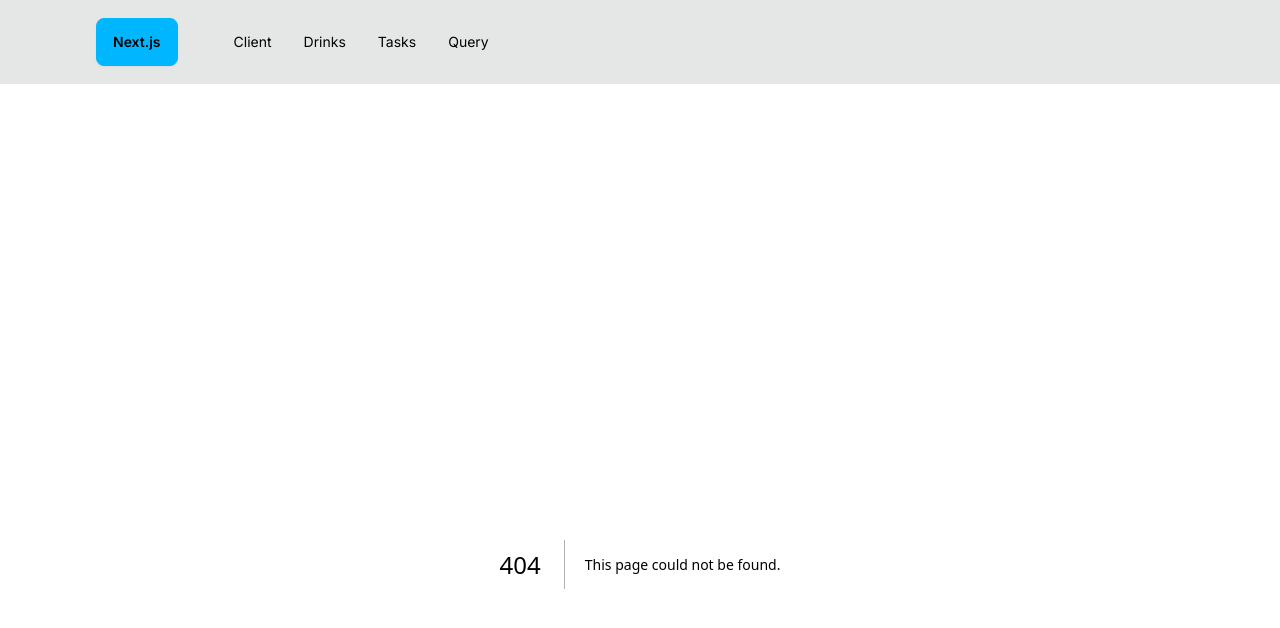
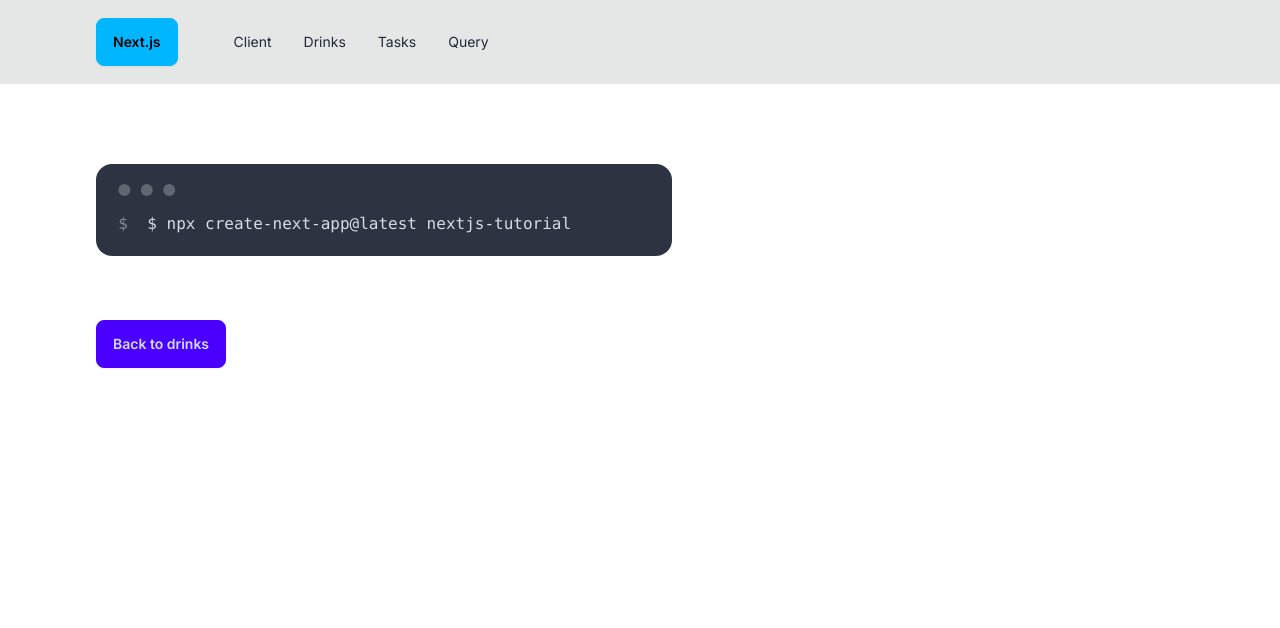
Before and after one commit to tawounfouet/next-js-tutorial, a Next.js app: page /drinks/1 in a window 1280 px wide. Before the commit this address had no page. Shown: the top 628 px of the page. Built offline with nearby package versions, Linux system fonts and the light colour scheme; no server answers.

Commit message:
adding single page

```diff
--- /dev/null
+++ b/app/drinks/[id]/page.js
@@ -0,0 +1,31 @@
+import Link from 'next/link';
+const url = 'https://www.thecocktaildb.com/api/json/v1/1/lookup.php?i=';
+
+const getSingleDrink = async (id) => {
+  const res = await fetch(`${url}${id}`);
+  if (!res.ok) {
+    throw new Error('Failed to fetch drink');
+  }
+  return res.json();
+}
+
+
+const SingleDrinkPage = async ({ params }) => {
+    const  data  = getSingleDrink(params.id);
+    console.log(data);
+    // const title = data?.drinks[0]?.strDrink;
+    // const imgSrc = data?.drinks[0]?.strDrinkThumb;
+
+    // console.log(title, imgSrc);
+
+    return <div>
+        <Link href='/drinks' className='btn btn-primary mt-8 mb-12'>
+            Back to drinks
+        </Link>
+        {/* <h1 className='text-4xl font-bold mb-8'>{title}</h1> */}
+    </div>
+
+
+}
+
+export default SingleDrinkPage;
--- /dev/null
+++ b/app/drinks/layout.js
@@ -0,0 +1,15 @@
+const DrinkLayout = ({ children }) => {
+    return (
+        <div className="max-w-xl">
+            <div className="mockup-code mb-8">
+                <pre data-prefix="$">
+                    <code className="language-js">
+                        $ npx create-next-app@latest nextjs-tutorial
+                    </code>
+                </pre>
+            </div>
+            {children}
+        </div>
+    );
+}
+export default DrinkLayout;
--- a/app/drinks/page.js
+++ b/app/drinks/page.js
@@ -1,25 +1,30 @@
-const url = 'https://www.thecocktaildb.com/api/json/v1/1/search.php?s=margarita';
+
+import DrinksList from '@/components/DrinksList';
+
+const url = 'https://www.thecocktaildb.com/api/json/v1/1/search.php?s=';
+
 
 
 const fetchDrinks = async () => {
+  await new Promise((resolve) => setTimeout(resolve, 1000));
   const response = await fetch(url);
   // trow error if response is not ok
   if (!response.ok) {
     throw new Error('Failed to fetch drinks');
   }
-  await new Promise((resolve) => setTimeout(resolve, 1000));
+
   const data = await response.json();
   return data;
-  // console.log(data);
+
 }
 
 
 const DrinkPage = async () => {
   const data = await fetchDrinks();
-  console.log(data);
+  // console.log(data);
     return (
       <div>
-        <h1 className='text-7xl'>DrinkPage</h1>
+        <DrinksList drinks={data.drinks} />
 
       </div>
     )
--- /dev/null
+++ b/components/DrinksList.jsx
@@ -0,0 +1,19 @@
+import React from 'react'
+
+import Link from 'next/link';
+
+const DrinksList = ({drinks}) => {
+  return (
+    <ul className='menu menu-vertical pl-0'>
+        {drinks.map((drink) => {
+            return <li key={drink.idDrink}>
+                <Link href={`/drinks/${drink.idDrink}`} className="text-xl font-medium">
+                    {drink.strDrink}
+                </Link>
+            </li>
+        })}
+    </ul>
+  )
+}
+
+export default DrinksList
```
Also changed, not shown: 1 other file (tests, documents, lock files or other folders).
